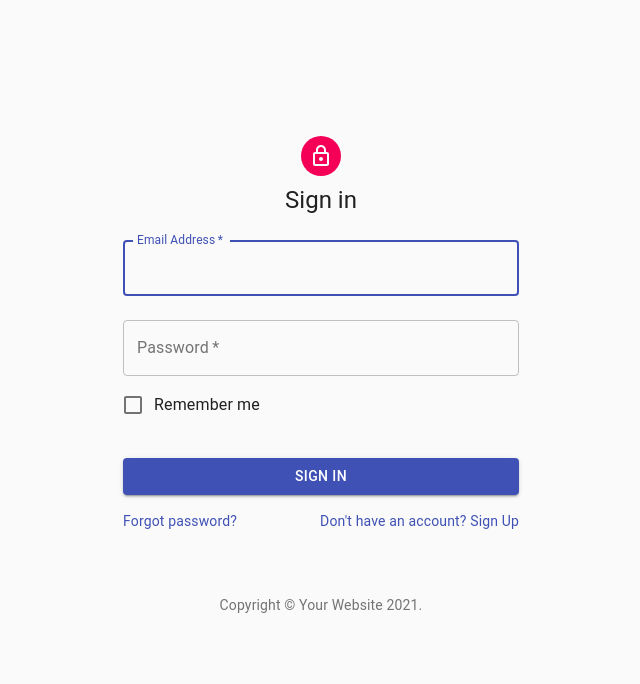
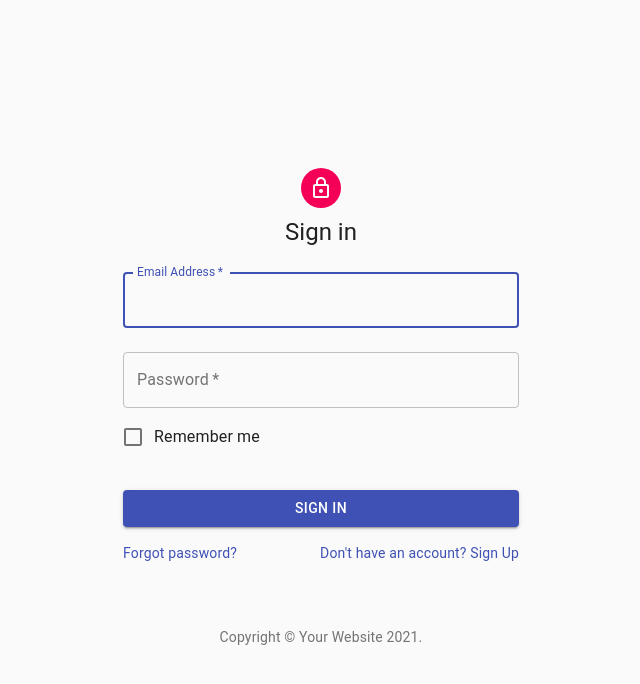
Before and after one commit to mkdudeja/react-redux-toolkit, a React (Create React App) app: page /account/login in a window 1280 px wide. Shown: the top 684 px of the page, without its empty margins (319-959 px from the left). Built offline with nearby package versions, Linux system fonts and the light colour scheme.

Commit message:
added container to the app component

```diff
--- a/src/app/app.component.tsx
+++ b/src/app/app.component.tsx
@@ -1,3 +1,4 @@
+import { Container } from "@material-ui/core";
 import CssBaseline from "@material-ui/core/CssBaseline";
 import { makeStyles } from "@material-ui/core/styles";
 import React from "react";
@@ -15,6 +16,10 @@ const useStyles = makeStyles((theme) => ({
     flexGrow: 1,
     height: "100vh",
     overflow: "auto",
+  },
+  container: {
+    paddingTop: theme.spacing(4),
+    paddingBottom: theme.spacing(4),
   },
 }));
 
@@ -39,7 +44,9 @@ function App() {
         )}
         <main className={classes.content}>
           <div className={classes.appBarSpacer} />
-          <AppRouterOutlet />
+          <Container maxWidth="xl" className={classes.container}>
+            <AppRouterOutlet />
+          </Container>
         </main>
       </div>
     </Router>
```
